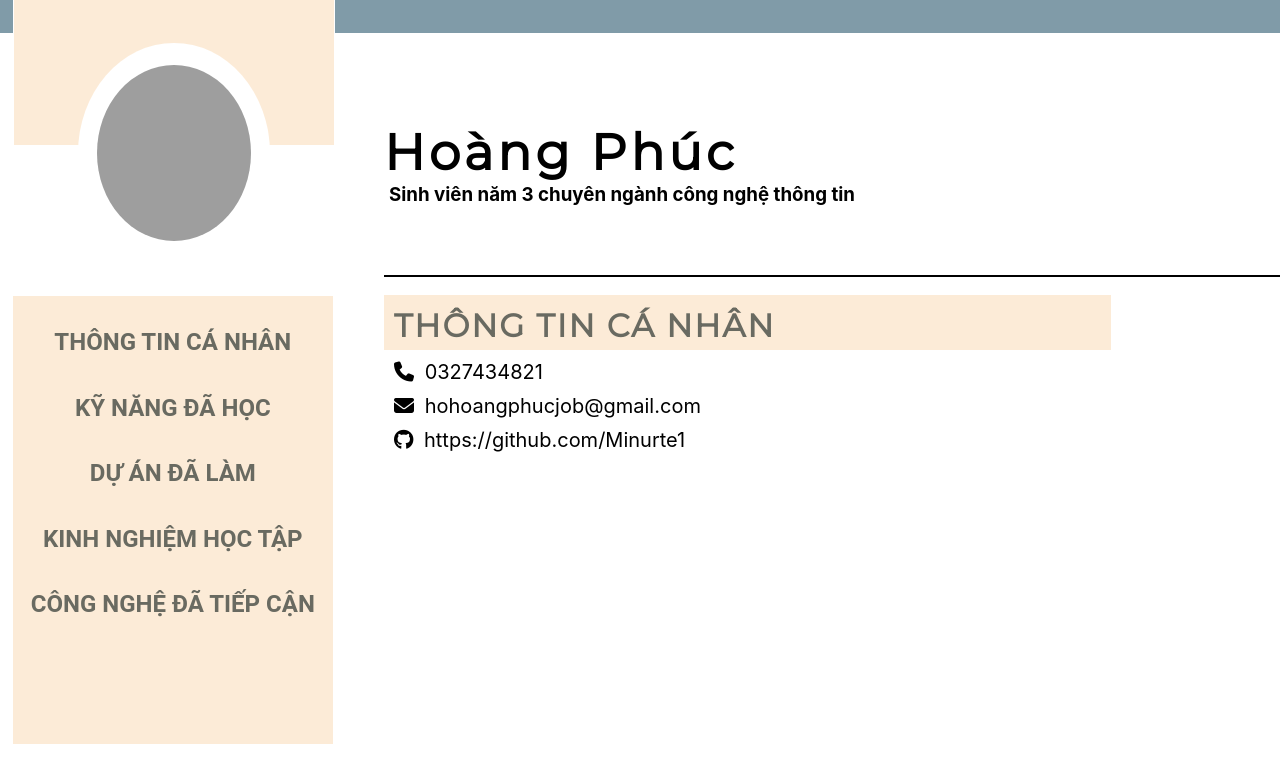
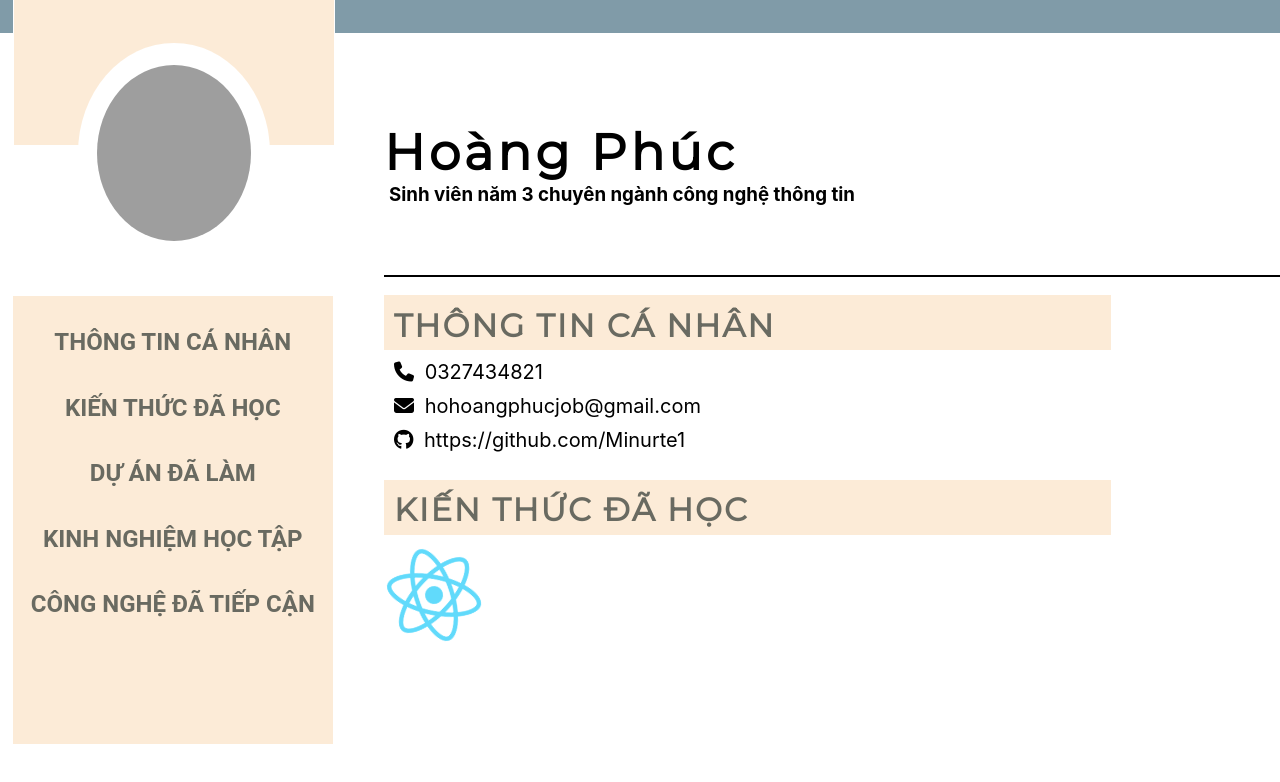
Before and after one commit to Minurte1/CV_Frontend_HoangPhuc, a React (Create React App) app: page / in a window 1280 px wide. Shown: the top 782 px of the page. Built offline with nearby package versions, Linux system fonts and the light colour scheme; grey boxes are pictures that could not be loaded.

Commit message:
cap nhat

```diff
--- a/src/view/App.css
+++ b/src/view/App.css
@@ -33,7 +33,7 @@ html {
 .App-background_Imfomation {
 
     width: 70%;
-    height: 500px;
+    height: auto;
     background-color: white;
 
 }
@@ -186,6 +186,40 @@ a {
     width: 100%;
     height: 50px;
 
+}
 
+.Kienthucdahoc {
+    width: 100%;
+    height: 100px;
+    margin-top: 15%;
+}
 
+.Kienthucdahoc>h1 {
+    background-color: #fcebd7;
+    padding-left: 10px;
+    margin-bottom: 10px;
+    letter-spacing: 2px;
+    font-family: 'Montserrat', sans-serif;
+    height: 50px;
+    padding-top: 5px;
+    display: flex;
+    width: 80%;
+    align-items: center;
+    color: rgb(105, 106, 97);
 }
+
+.img-react {
+    height: 100px;
+    width: 100px;
+    animation: spin 2s infinite;
+}
+
+@keyframes spin {
+    from {
+        transform: rotate(0deg);
+    }
+
+    to {
+        transform: rotate(360deg);
+    }
+}
--- a/src/view/App.js
+++ b/src/view/App.js
@@ -1,9 +1,17 @@
 
 import '../view/App.css'
-
+import React, { useEffect } from 'react';
+import { useState } from 'react';
 import TextTyping from '../component/TextTyping/TextTyping';
 // import AnimationBackgroundText from '../component/Animation-BackgroundText/Animation-BackgroundText';
 function App() {
+
+  const [speed, setSpeed] = useState(3);
+  useEffect(() => {
+    const intervalId = setInterval(() => {
+
+    }, speed); return () => clearInterval(intervalId);
+  }, [speed]);
 
   return (
     <>
@@ -24,8 +32,12 @@ function App() {
               <p><i class="fa-solid fa-phone tb"></i> 0327434821</p>
               <p><i class="fa-solid fa-envelope tb"></i> hohoangphucjob@gmail.com</p>
               <p><i class="fa-brands fa-github tb"></i> https://github.com/Minurte1</p>
-              <p></p>
-              <p></p>
+
+            </div>
+
+            <div className='Kienthucdahoc'>
+              <h1>KIẾN THỨC ĐÃ HỌC</h1>
+              <img className='img-react' style={{ animation: `spin ${speed}s linear infinite` }} src={require('../public/image/logo512.png')}></img>
             </div>
           </div>
 
@@ -44,7 +56,7 @@ function App() {
             <a href='#Thongtin'> <h2>THÔNG TIN CÁ NHÂN</h2></a>
           </div>
           <div className='App-backgroundRight_Thongtinlienhe'>
-            <a href='/'> <h2>KỸ NĂNG ĐÃ HỌC</h2></a>
+            <a href='/'> <h2>KIẾN THỨC ĐÃ HỌC</h2></a>
           </div>
           <div className='App-backgroundRight_Thongtinlienhe'>
             <a href='/'> <h2>DỰ ÁN ĐÃ LÀM</h2></a>
@@ -60,6 +72,6 @@ function App() {
       </div>
     </>
   );
+
 }
-
 export default App;
```
Also changed, not shown: src/public/image/logo512.png (added).
